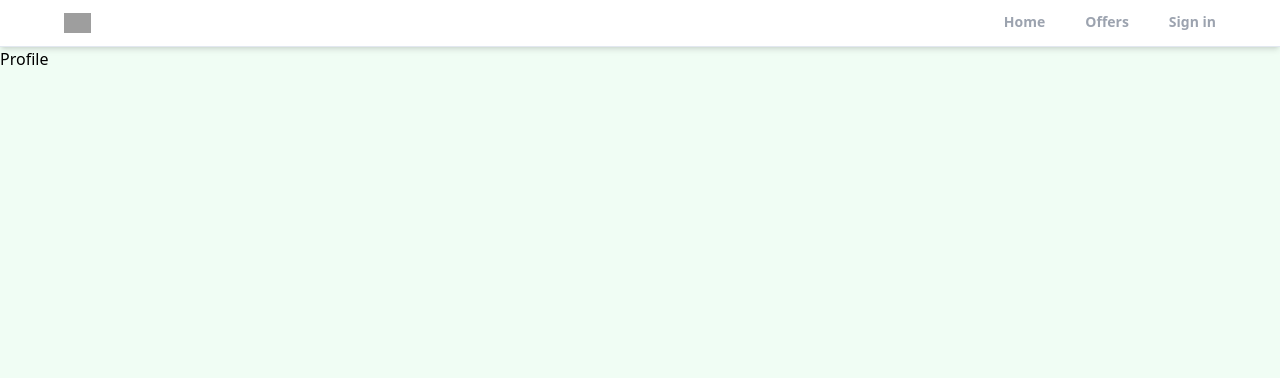
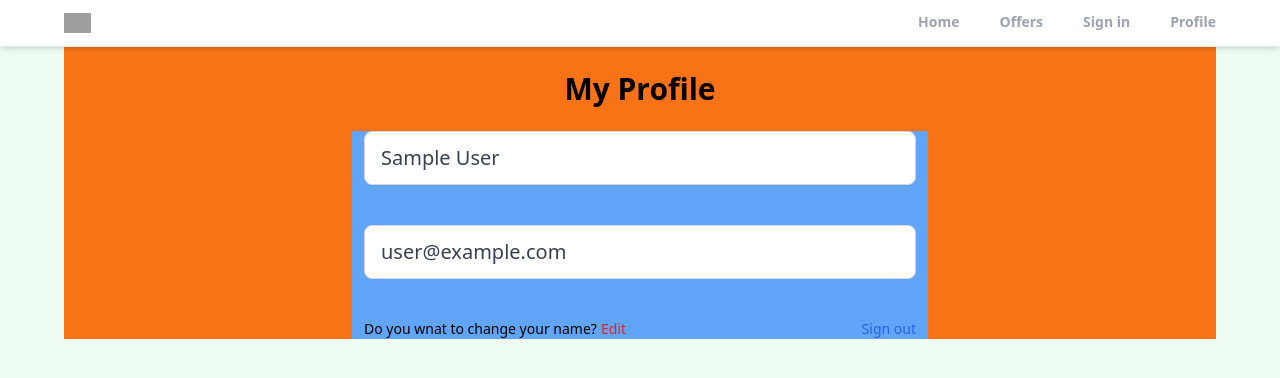
Before and after one commit to KelvinChow202/Home-Finder, a React (Create React App) app: page /profile in a window 1280 px wide. Shown: the top 378 px of the page. Built offline with nearby package versions, Linux system fonts and the light colour scheme; no server answers; sample sign-in values are in the browser's storage; grey boxes are pictures that could not be loaded.

Commit message:
complete profile and authentication functionalities

```diff
--- a/src/App.js
+++ b/src/App.js
@@ -8,6 +8,7 @@ import Offers from './pages/Offers';
 import Header from './components/Header';
 import { ToastContainer, Slide } from 'react-toastify';
 import 'react-toastify/dist/ReactToastify.css';
+import PrivateRoute from './components/PrivateRoute';
 
 function App() {
   return (
@@ -16,7 +17,9 @@ function App() {
         <Header />
         <Routes>
           <Route path='/' element={<Home />} />
-          <Route path='/profile' element={<Profile />} />
+          <Route path='/profile' element={<PrivateRoute />}>
+            <Route path='/profile' element={<Profile />} />
+          </Route>
           <Route path='/sign-in' element={<SignIn />} />
           <Route path='/sign-up' element={<SignUp />} />
           <Route path='/forgot-password' element={<ForgotPassword />} />
--- a/src/components/Header.jsx
+++ b/src/components/Header.jsx
@@ -36,6 +36,12 @@ export default function Header() {
                             onClick={() => navigate('/sign-in')}>
                             Sign in
                         </li>
+                        {/* TODO: 暫時放住先 */}
+                        <li className={`cursor-pointer py-3 text-sm font-semibold text-gray-400 border-b-2
+                                       ${isRouteMatch('/') ? 'text-black border-b-red-500': 'border-b-transparent'}`}
+                            onClick={() => navigate('/profile')}>
+                            Profile
+                        </li>
                     </ul>
                 </div>
             </header>
--- /dev/null
+++ b/src/components/PrivateRoute.jsx
@@ -0,0 +1,17 @@
+import React from 'react'
+import { Navigate, Outlet } from 'react-router'
+import { useAuthStatus } from '../hooks/useAuthStatus'
+
+export default function PrivateRoute() {
+
+    const { isLoggedIn, isChecking, user } = useAuthStatus()
+    console.log('isLoggedIn: ', isLoggedIn);
+    console.log('isChecking: ', isChecking);
+    console.log('user: ', user);
+
+    if (isChecking) return <h1>Loading...</h1>
+
+    return (
+        isLoggedIn ? <Outlet /> : <Navigate to={'/sign-in'} />
+    )
+}
--- /dev/null
+++ b/src/hooks/useAuthStatus.jsx
@@ -0,0 +1,23 @@
+import { getAuth, onAuthStateChanged } from 'firebase/auth'
+import React, { useEffect, useState } from 'react'
+
+export function useAuthStatus() {
+
+    const auth = getAuth()
+    const [isLoggedIn, setIsLoggedIn] = useState(false)
+    const [isChecking, setIsChecking] = useState(true)
+    const [user,setUser] = useState({})
+
+    useEffect(()=>{
+        onAuthStateChanged(auth, user => {
+            if(user){
+                setIsLoggedIn(true)
+                setIsChecking(false)
+                setUser(user)
+            }
+            setIsChecking(false)
+        })
+    },[])
+
+    return {isLoggedIn, isChecking,user}
+}
--- a/src/pages/Profile.jsx
+++ b/src/pages/Profile.jsx
@@ -1,7 +1,56 @@
-import React from 'react'
+import { getAuth } from 'firebase/auth'
+import React, { useState } from 'react'
+import { useNavigate } from 'react-router'
 
 export default function Profile() {
+
+  const auth = getAuth()
+  const currentUser = auth.currentUser
+  const navigate = useNavigate()
+
+  const [formData, setFormData] = useState({
+    name: currentUser.displayName,
+    email: currentUser.email
+  })
+  const { name, email } = formData
+
+
+  function onFormDataChange(e) {
+    setFormData(prevFormData => ({
+      ...prevFormData,
+      [e.target.id]: e.target.value
+    }))
+  }
+
+  function onLogout() {
+    auth.signOut()
+    navigate('/')
+  }
+
   return (
-    <div>Profile</div>
+    <>
+      <section className='flex justify-center items-center flex-col max-w-6xl mx-auto bg-orange-500'>
+        <h1 className='text-3xl text-center font-bold mt-6'>My Profile</h1>
+        <div className='w-full md:w-[50%] mt-6 px-3  bg-blue-400'>
+          <form className='space-y-10'>
+            <input type='text' value={name} id='name' onChange={onFormDataChange} disabled
+              className='w-full px-4 py-3 border border-gray-300 bg-white text-gray-700 text-xl rounded-lg transition ease-in-out'
+            />
+            <input type='text' value={email} id='email' onChange={onFormDataChange} disabled
+              className='w-full px-4 py-3 border border-gray-300 bg-white text-gray-700 text-xl rounded-lg transition ease-in-out'
+            />
+            <div className='flex justify-between whitespace-nowrap'>
+              <p className='lg:text-sm md:text-base sm:text-lg'>
+                Do you wnat to change your name?
+                <span className='cursor-pointer ml-1 text-red-600 hover:text-red-700 transition ease-in-out duration-200'>Edit</span>
+              </p>
+              <p onClick={onLogout} className='cursor-pointer lg:text-sm md:text-base sm:text-lg text-blue-600 hover:text-blue-800 transition ease-in-out duration-200'>
+                Sign out
+              </p>
+            </div>
+          </form>
+        </div>
+      </section>
+    </>
   )
 }
```
